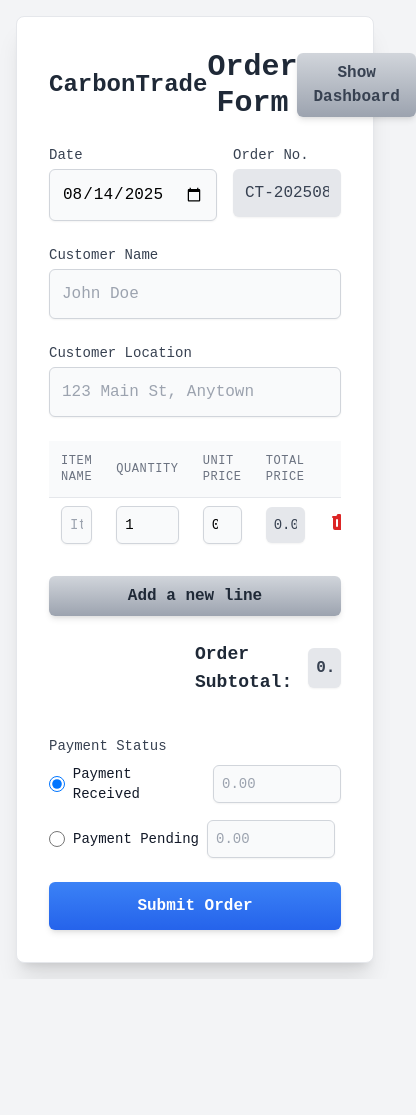
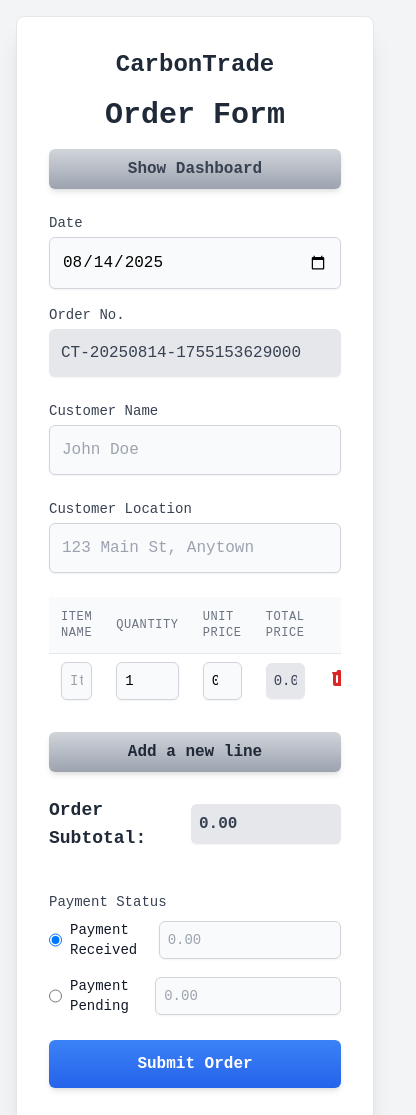
Before and after one commit to husainpatan/carbontrade, a plain HTML site: page index.html in a window 390 px wide. Shown: the top 1115 px of the page, 416 px wide, since content can reach past the window. Before the commit the page ends 979 px from the top, so only its background shows below. Drawn offline with nearby package versions, Linux system fonts and the light colour scheme.

Commit message:
index.html

```diff
--- a/index.html
+++ b/index.html
@@ -40,10 +40,10 @@
     <div id="order-form-container" class="w-full max-w-4xl bg-white p-8 rounded-lg shadow-xl border border-gray-200">
 
         <!-- Header with "CarbonTrade" on the left, "Order Form" centered, and "Show Dashboard" on the right -->
-        <div class="flex items-center justify-between mb-6">
-            <h2 class="text-2xl font-bold text-gray-800">CarbonTrade</h2>
+        <div class="flex flex-col sm:flex-row sm:items-center sm:justify-between mb-6 space-y-4 sm:space-y-0">
+            <h2 class="text-2xl font-bold text-gray-800 text-center sm:text-left">CarbonTrade</h2>
             <h1 class="text-3xl font-bold text-gray-800 flex-grow text-center">Order Form</h1>
-            <button type="button" id="showDashboardBtn" class="py-2 px-4 rounded-md text-gray-700 font-semibold btn-grey">
+            <button type="button" id="showDashboardBtn" class="py-2 px-4 rounded-md text-gray-700 font-semibold btn-grey w-full sm:w-auto">
                 Show Dashboard
             </button>
         </div>
@@ -54,8 +54,8 @@
         </div>
 
         <form id="orderForm" class="space-y-6">
-            <!-- Date Picker and Order No side-by-side -->
-            <div class="flex space-x-4">
+            <!-- Date Picker and Order No side-by-side on larger screens, stacked on small screens -->
+            <div class="flex flex-col sm:flex-row space-y-4 sm:space-y-0 sm:space-x-4">
                 <div class="flex-1">
                     <label for="orderDate" class="block text-sm font-medium text-gray-700 mb-1">Date</label>
                     <input type="date" id="orderDate" name="orderDate" required
@@ -82,7 +82,7 @@
                        class="mt-1 block w-full rounded-md border-gray-300 shadow-sm p-3 focus:ring-blue-500 focus:border-blue-500 bg-gray-50 border">
             </div>
 
-            <!-- Items Table -->
+            <!-- Items Table - with horizontal scroll for small screens -->
             <div class="overflow-x-auto">
                 <table class="min-w-full divide-y divide-gray-200">
                     <thead class="bg-gray-50">
@@ -107,9 +107,9 @@
                 Add a new line
             </button>
 
-            <!-- Total Summary -->
+            <!-- Total Summary - aligned to the right on larger screens, full width on small screens -->
             <div class="flex justify-end mt-4">
-                <div class="w-1/2 flex items-center justify-between space-x-4">
+                <div class="w-full sm:w-1/2 flex items-center justify-between space-x-4">
                     <label for="orderSubtotal" class="text-lg font-bold text-gray-800">Order Subtotal:</label>
                     <input type="text" id="orderSubtotal" name="orderSubtotal" readonly
                            class="w-full max-w-[150px] rounded-md border-gray-300 shadow-sm p-2 bg-gray-200 text-gray-700 font-bold cursor-not-allowed">
@@ -120,15 +120,15 @@
             <div class="pt-4">
                 <p class="block text-sm font-medium text-gray-700 mb-2">Payment Status</p>
                 <div class="flex flex-col sm:flex-row sm:items-center sm:space-x-6 space-y-4 sm:space-y-0">
-                    <div class="flex items-center space-x-2">
+                    <div class="flex items-center space-x-2 w-full sm:w-auto">
                         <input id="paymentReceived" name="paymentStatus" type="radio" value="Received" class="focus:ring-blue-500 h-4 w-4 text-blue-600 border-gray-300" checked>
                         <label for="paymentReceived" class="ml-2 block text-sm text-gray-900">Payment Received</label>
-                        <input type="number" id="receivedAmount" name="receivedAmount" placeholder="0.00" min="0" step="0.01" class="w-32 rounded-md border-gray-300 shadow-sm p-2 text-sm focus:ring-blue-500 focus:border-blue-500 bg-gray-50 border">
+                        <input type="number" id="receivedAmount" name="receivedAmount" placeholder="0.00" min="0" step="0.01" class="w-full sm:w-32 rounded-md border-gray-300 shadow-sm p-2 text-sm focus:ring-blue-500 focus:border-blue-500 bg-gray-50 border">
                     </div>
-                    <div class="flex items-center space-x-2">
+                    <div class="flex items-center space-x-2 w-full sm:w-auto">
                         <input id="paymentPending" name="paymentStatus" type="radio" value="Pending" class="focus:ring-blue-500 h-4 w-4 text-blue-600 border-gray-300">
                         <label for="paymentPending" class="ml-2 block text-sm text-gray-900">Payment Pending</label>
-                        <input type="number" id="pendingAmount" name="pendingAmount" placeholder="0.00" min="0" step="0.01" class="w-32 rounded-md border-gray-300 shadow-sm p-2 text-sm focus:ring-blue-500 focus:border-blue-500 bg-gray-50 border" disabled>
+                        <input type="number" id="pendingAmount" name="pendingAmount" placeholder="0.00" min="0" step="0.01" class="w-full sm:w-32 rounded-md border-gray-300 shadow-sm p-2 text-sm focus:ring-blue-500 focus:border-blue-500 bg-gray-50 border" disabled>
                     </div>
                 </div>
             </div>
```
